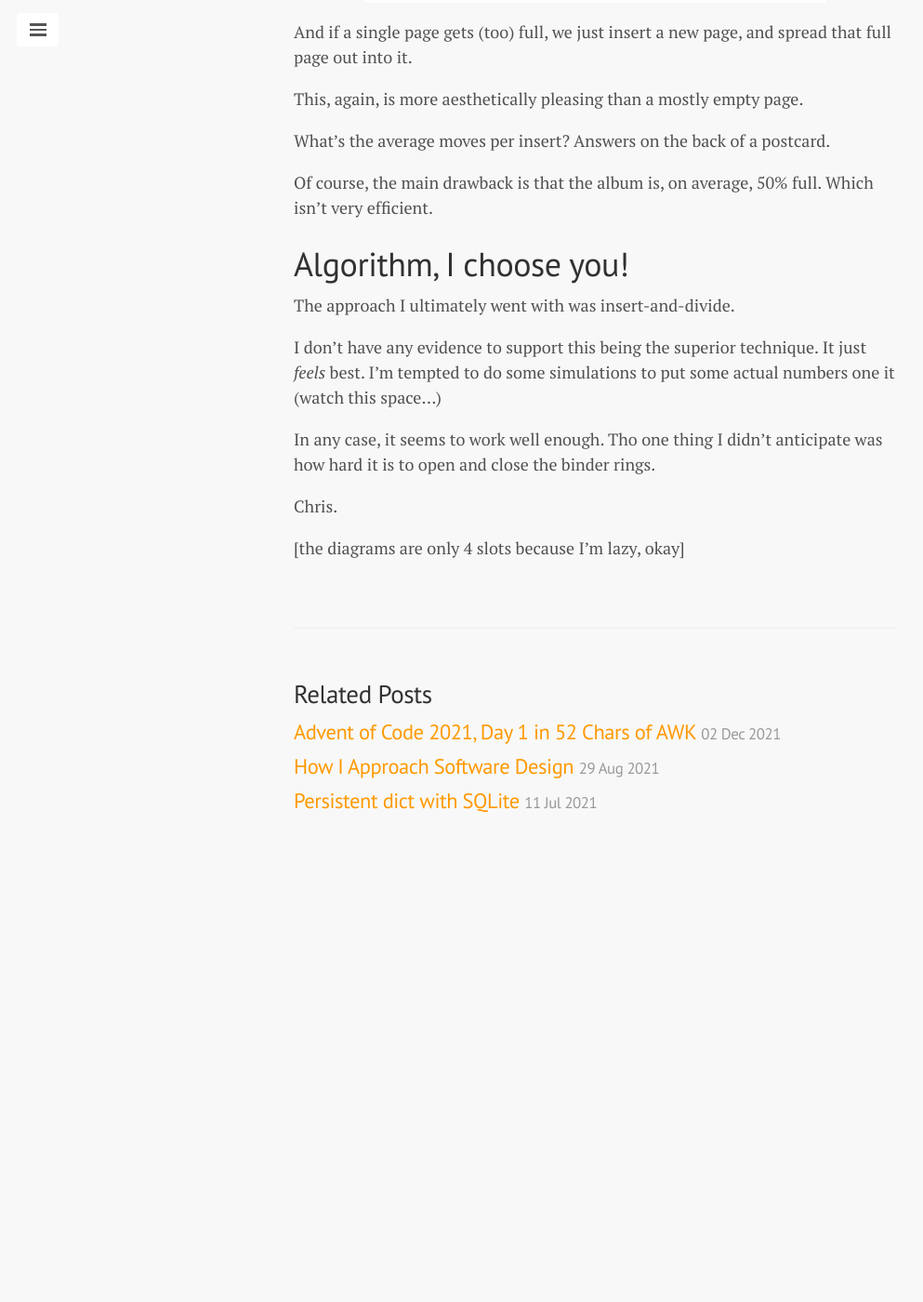
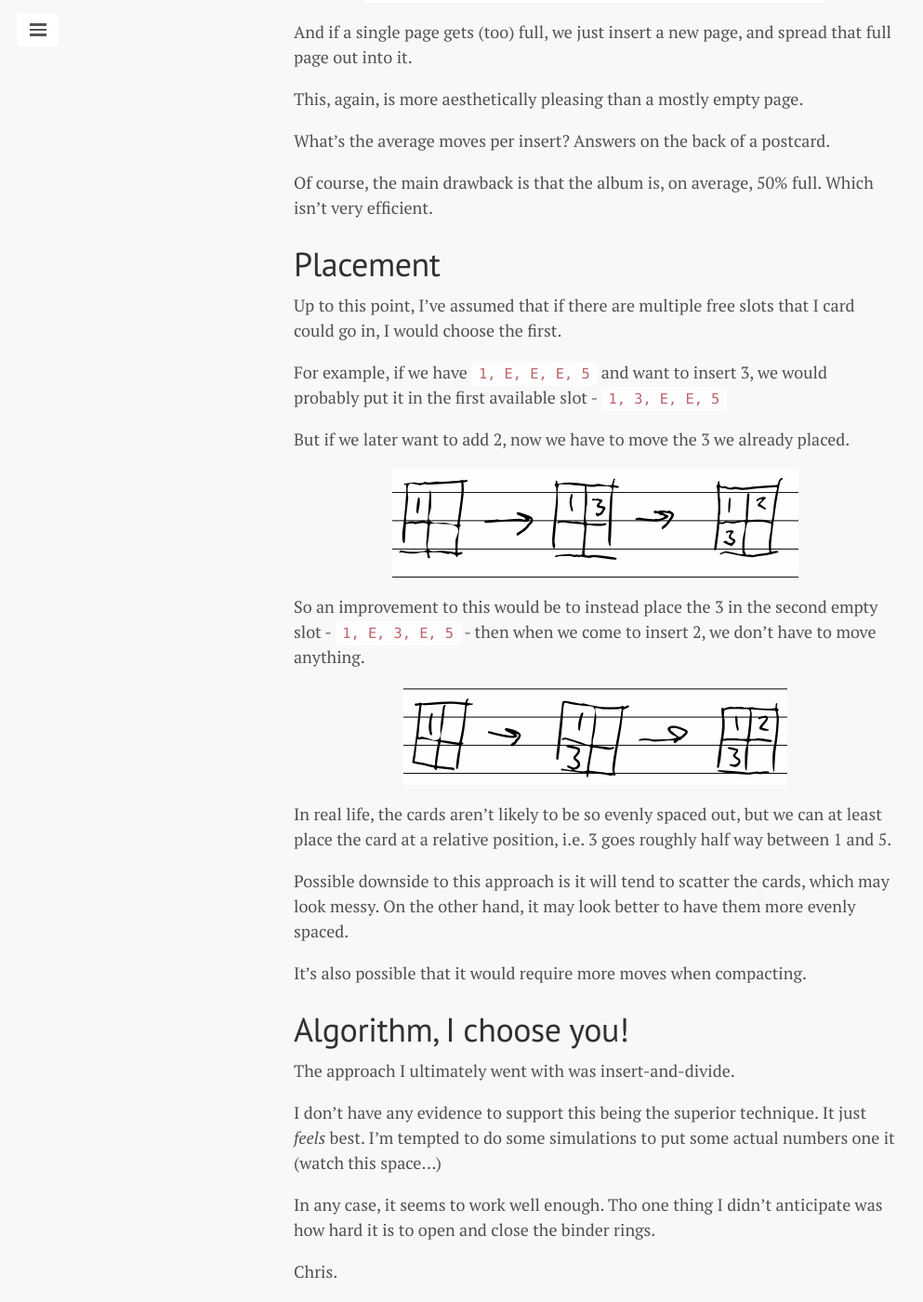
Before and after one commit to oatzy/oatzy.github.io, a Jekyll site: the page built from _posts/2022-05-29-data-structure-pokemon-cards.md, in a window 1280 px wide and 1400 px high, scrolled down 4239 px. Shown: the whole window at 93% size, without its empty margins (0-993 px from the left). Built offline with Jekyll 4.4.1, drawn with Linux system fonts in a browser that asks for light colours; before the commit the page ends 5168 px from its top, so only the background shows below that.

Commit message:
update: section about card placement

```diff
--- a/_posts/2022-05-29-data-structure-pokemon-cards.md
+++ b/_posts/2022-05-29-data-structure-pokemon-cards.md
@@ -106,6 +106,26 @@ What’s the average moves per insert? Answers on the back of a postcard.
 
 Of course, the main drawback is that the album is, on average, 50% full. Which isn’t very efficient.
 
+# Placement
+
+Up to this point, I've assumed that if there are multiple free slots that I card could go in, I would choose the first.
+
+For example, if we have `1, E, E, E, 5` and want to insert 3, we would probably put it in the first available slot - `1, 3, E, E, 5`
+
+But if we later want to add 2, now we have to move the 3 we already placed.
+
+![Grouped insert](/assets/pokemon/grouped-insert.png)
+
+So an improvement to this would be to instead place the 3 in the second empty slot - `1, E, 3, E, 5` - then when we come to insert 2, we don't have to move anything.
+
+![Spaced insert](/assets/pokemon/spaced-insert.png)
+
+In real life, the cards aren't likely to be so evenly spaced out, but we can at least place the card at a relative position, i.e. 3 goes roughly half way between 1 and 5.
+
+Possible downside to this approach is it will tend to scatter the cards, which may look messy. On the other hand, it may look better to have them more evenly spaced.
+
+It's also possible that it would require more moves when compacting.
+
 # Algorithm, I choose you!
 
 The approach I ultimately went with was insert-and-divide.
```
Also changed, not shown: other parts of _posts/2022-05-29-data-structure-pokemon-cards.md (+1 -1 lines), assets/pokemon/grouped-insert.png (added), assets/pokemon/spaced-insert.png (added).
